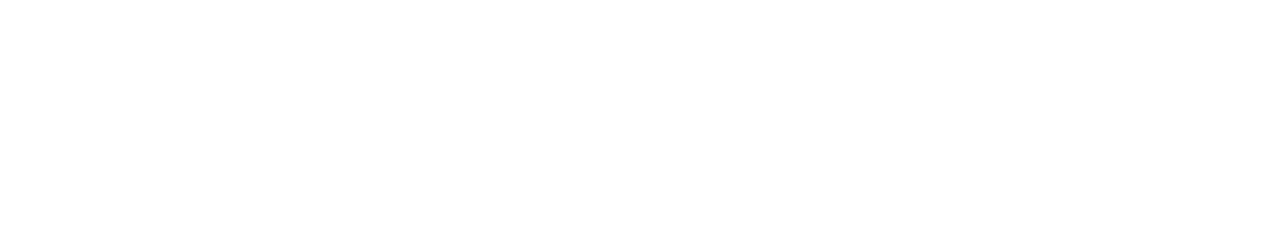
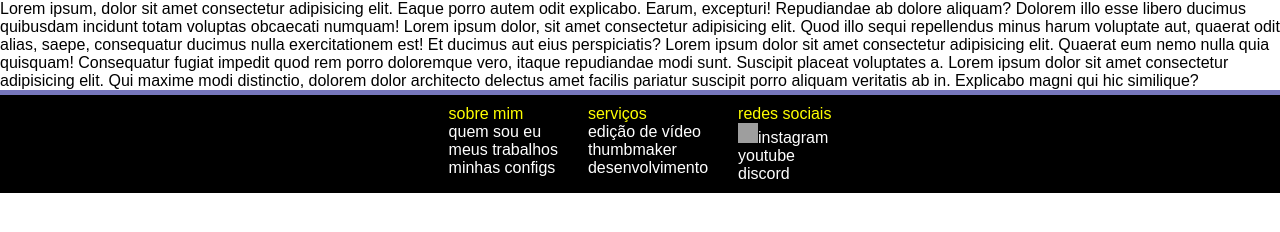
Before and after one commit to oBlindz/blindz, a plain HTML site: page paginas/index.html in a window 1280 px wide. Drawn offline with Linux system fonts and the light colour scheme; grey boxes are pictures that could not be loaded.

Commit message:
testes no footer

```diff
--- a/paginas/index.html
+++ b/paginas/index.html
@@ -12,6 +12,40 @@
     <link rel="stylesheet" href="style.css">
 </head>
 <body>
+    <header>
 
+    </header>
+    <main>
+        <p>Lorem ipsum, dolor sit amet consectetur adipisicing elit. Eaque porro autem odit explicabo. Earum, excepturi! Repudiandae ab dolore aliquam? Dolorem illo esse libero ducimus quibusdam incidunt totam voluptas obcaecati numquam! Lorem ipsum dolor, sit amet consectetur adipisicing elit. Quod illo sequi repellendus minus harum voluptate aut, quaerat odit alias, saepe, consequatur ducimus nulla exercitationem est! Et ducimus aut eius perspiciatis? Lorem ipsum dolor sit amet consectetur adipisicing elit. Quaerat eum nemo nulla quia quisquam! Consequatur fugiat impedit quod rem porro doloremque vero, itaque repudiandae modi sunt. Suscipit placeat voluptates a. Lorem ipsum dolor sit amet consectetur adipisicing elit. Qui maxime modi distinctio, dolorem dolor architecto delectus amet facilis pariatur suscipit porro aliquam veritatis ab in. Explicabo magni qui hic similique?</p>
+    </main>
+    <footer>
+        <div class="row">
+            <div class="countainer">
+                <div class="row">
+                    <div class="col">
+                        <ul> <p class="destaque">sobre mim</p>
+                            <li><a href="#">quem sou eu</a></li>
+                            <li><a href="#">meus trabalhos</a></li>
+                            <li><a href="#">minhas configs</a></li>
+                        </ul>
+                    </div>
+                    <div class="col">
+                        <ul> <p class="destaque">serviços</p>
+                            <li><a href="#">edição de vídeo</a></li>
+                            <li><a href="#">thumbmaker</a></li>
+                            <li><a href="#">desenvolvimento</a></li>
+                        </ul>
+                    </div>
+                    <div class="col">
+                        <ul> <p class="destaque">redes sociais</p>
+                            <li><img class="redes" src="https://th.bing.com/th/id/OIP.-ZirgQE5pr8e7htQWowJIgHaHa?rs=1&pid=ImgDetMain">instagram</li>
+                            <li>youtube</li>
+                            <li>discord</li>
+                        </ul>
+                    </div>
+                </div>
+            </div>
+        </div>
+    </footer>
 </body>
 </html>
--- a/paginas/style.css
+++ b/paginas/style.css
@@ -1 +1,47 @@
 @charset "UTF-8";
+
+* {
+    margin: 0px;
+    padding: 0px;
+    font-family: Arial, Helvetica, sans-serif;
+}
+
+footer {
+    background-color: black;
+    color: white;
+    padding: 10px;
+    border-top: 5px solid rgb(118, 118, 187);
+}
+
+footer ul > li > a {
+    color: white;
+    text-decoration: none;
+}
+
+.countainer {
+    max-width: 100vw;
+    margin-right: auto;
+    margin-left: auto;
+}
+
+.row {
+    display: flex;
+}
+
+ul {
+    list-style: none;
+}
+
+.redes {
+    width: 20px;
+    height: 20px;
+}
+
+.col {
+    padding-left: 15px;
+    padding-right: 15px;
+}
+
+ul>p.destaque {
+    color: yellow;
+}
```
